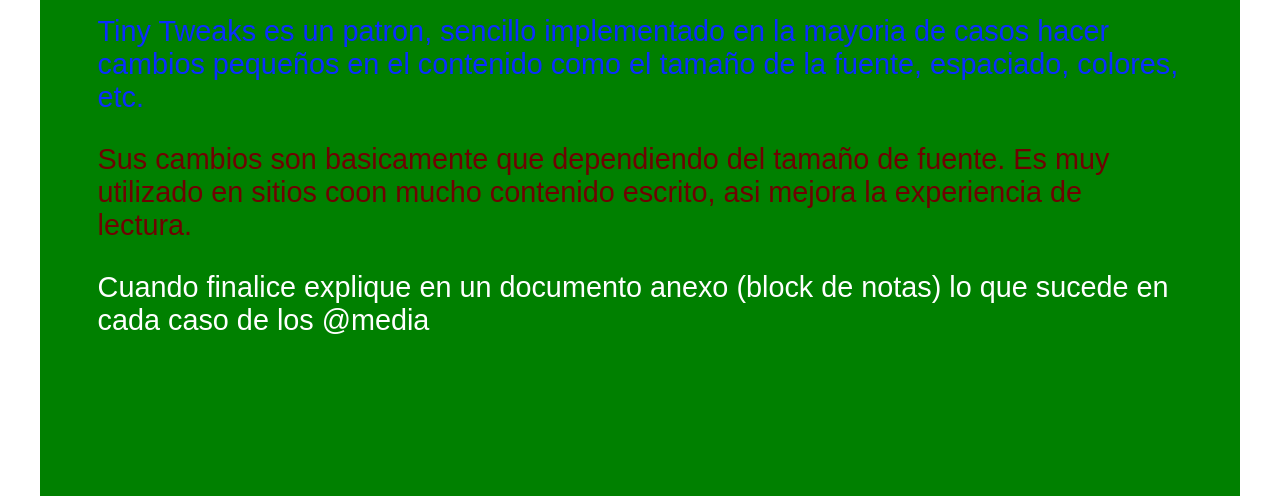
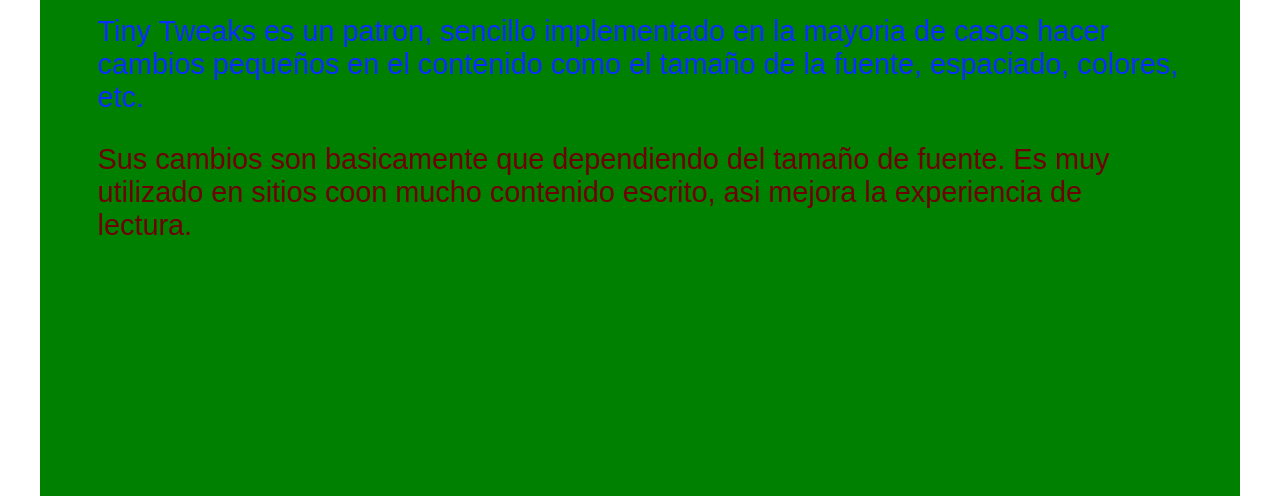
Before and after one commit to OscarOlivas/tinytweaks, a plain HTML site: page index.html in a window 1280 px wide. Shown: the part 304-800 px from the top of the page. Drawn offline with Linux system fonts and the light colour scheme.

Commit message:
index.html

```diff
--- a/index.html
+++ b/index.html
@@ -16,9 +16,6 @@
         <p>
             Sus cambios son basicamente que dependiendo del tamaño de fuente. Es muy utilizado en sitios coon mucho contenido escrito, asi mejora la experiencia de lectura.
         </p>
-
-        <footer>Cuando finalice explique en un documento anexo (block de notas) lo que sucede en cada caso de los @media</footer>
-
     </section>
 </body>
 </html>
```
